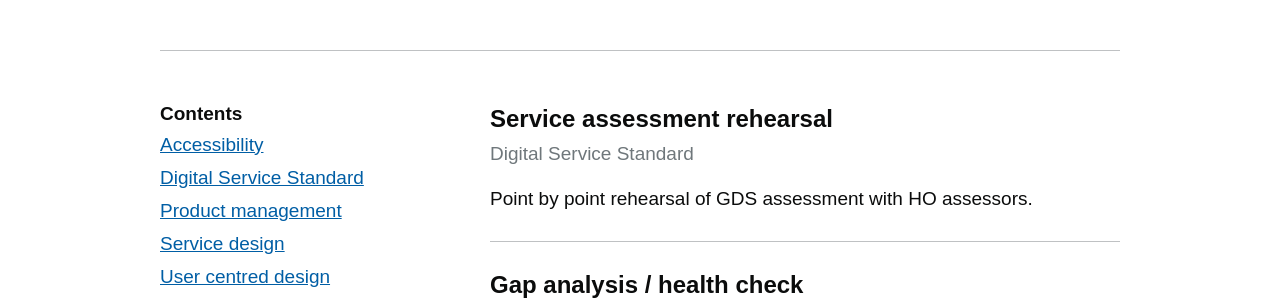
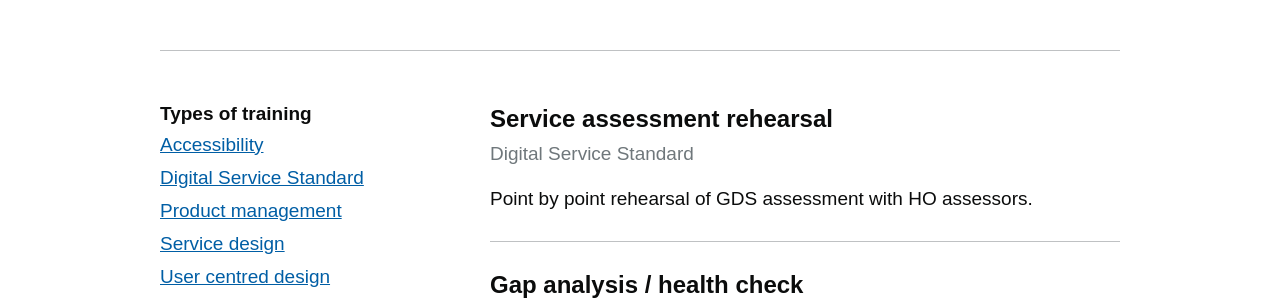
Before and after one commit to Abdul2/coe, a Jekyll site: the page built from index.md, in a window 1280 px wide and 900 px high. Shown: the part 355-655 px from the top of the window. Built offline with Jekyll 4.4.1, drawn with Linux system fonts in a browser that asks for light colours.

Commit message:
dev: change title of side filter

```diff
--- a/_includes/meta-filter.html
+++ b/_includes/meta-filter.html
@@ -1,4 +1,4 @@
-<h1 class="heading-small">Contents</h1>
+<h1 class="heading-small">Types of training</h1>
 
 <ul class="toc">
   <li>
--- a/_includes/toc.html
+++ b/_includes/toc.html
@@ -1,4 +1,4 @@
-<h1 class="heading-small">Types of training</h1>
+<h1 class="heading-small" >Contents</h1>
 
 <ul class="toc" id="markdown-toc">
   <li><a href="#service-assessment-rehearsal" id="markdown-toc-service-assessment-rehearsal">Service assessment rehearsal</a></li>
```
